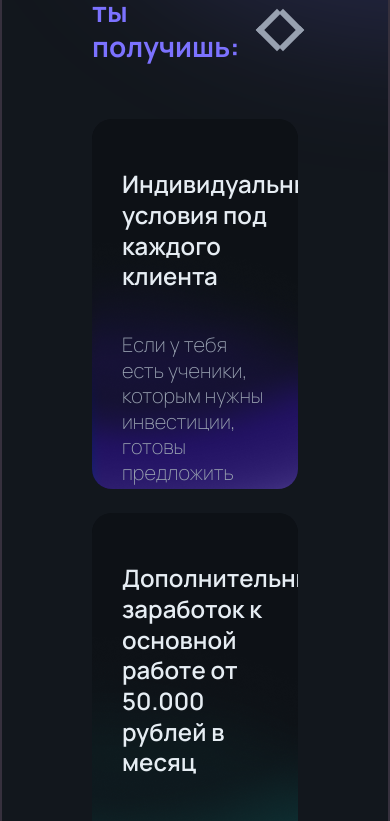
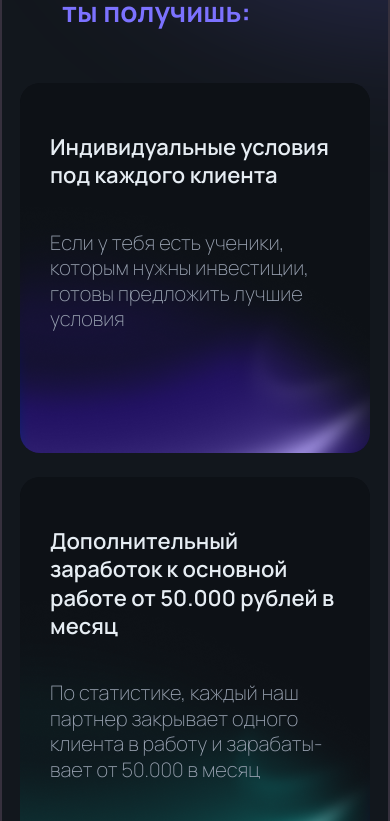
Before and after one commit to IlchenkoWebOrganization/royal-group, a website built with webpack: page src/index.html in a window 390 px wide. Shown: the part 5420-6241 px from the top of the page. Built offline with nearby package versions, Linux system fonts and the light colour scheme; what scrollmagic would draw is missing.

Commit message:
fifth block is adaptive

```diff
--- a/src/index.html
+++ b/src/index.html
@@ -376,9 +376,14 @@
         </div>
       </div>
 
+
+
+
       <div class="section-bg__body benefits">
-        <ul class="benefits__list grid grid--3">
-          <li class="benefits__item benefit-card">
+
+        <div class="benefits__list grid grid--3">
+
+            <div class="benefits__item benefit-card">
               <div class="benefit-card__bg">
 
               </div>
@@ -391,9 +396,10 @@
                   Если у тебя есть ученики, которым нужны инвестиции, готовы предложить лучшие условия
                 </p>
               </div>
-          </li>
+            </div>
 
-          <li class="benefits__item benefit-card benefit-card--green-bg">
+
+            <div class="benefits__item benefit-card benefit-card--green-bg">
               <div class="benefit-card__bg">
 
               </div>
@@ -406,9 +412,10 @@
                   По статистике, каждый наш партнер закрывает одного клиента в работу и зарабаты-вает от 50.000 в месяц
                 </p>
               </div>
-          </li>
+            </div>
 
-          <li class="benefits__item benefit-card">
+
+            <div class="benefits__item benefit-card">
               <div class="benefit-card__bg">
 
               </div>
@@ -421,8 +428,41 @@
                   Готовы предоставить ресурсы, команду и наши готовые материалы для Вашего продвижения
                 </p>
               </div>
-          </li>
-        </ul>
+            </div>
+
+            <div class="benefits__item benefit-card benefit-card--green-bg">
+              <div class="benefit-card__bg">
+
+              </div>
+
+              <div class="benefit-card__content">
+                <h4 class="benefit-card__title">
+                  Дополнительный заработок к основной работе от 50.000 рублей в месяц
+                </h4>
+                <p class="benefit-card__info">
+                  По статистике, каждый наш партнер закрывает одного клиента в работу и зарабаты-вает от 50.000 в месяц
+                </p>
+              </div>
+            </div>
+
+
+            <div class="benefits__item benefit-card">
+              <div class="benefit-card__bg">
+
+              </div>
+
+              <div class="benefit-card__content">
+                <h4 class="benefit-card__title">
+                  Бизнес-франшиза и собственное продвижение
+                </h4>
+                <p class="benefit-card__info">
+                  Готовы предоставить ресурсы, команду и наши готовые материалы для Вашего продвижения
+                </p>
+              </div>
+            </div>
+
+        </div>
+
       </div>
     </section>
 
--- a/src/index.js
+++ b/src/index.js
@@ -2,7 +2,7 @@ import './index.html';
 import './index.scss';
 import './scripts/index-scripts/shadow';
 
-import { Controller, Scene } from 'scrollmagic';
+import { Controller } from 'scrollmagic';
 
 import initSlider from './scripts/main-scripts/initSlider';
 
@@ -50,6 +50,7 @@ document.addEventListener('DOMContentLoaded', function () {
 
 
     // Инициализация слайдеров
+
     initSlider('.cases__list', '.cases__next-btn', '.cases__prev-btn');
 
 
--- a/src/index.scss
+++ b/src/index.scss
@@ -8,7 +8,6 @@
     './styles/globals';
 
 @import
-    './styles/blocks/grid',
     './styles/blocks/content',
     './styles/blocks/section',
     './styles/blocks/sticky-section',
@@ -19,7 +18,8 @@
     './styles/blocks/burger-button',
     './styles/blocks/neon-spacer',
     './styles/blocks/popup',
-    './styles/blocks/btn-arrow-with-hover';
+    './styles/blocks/btn-arrow-with-hover',
+    './styles/blocks/grid';
 
 
 @import
@@ -40,7 +40,6 @@
     './styles/index-styles/benefit-card',
     './styles/index-styles/cases',
     './styles/index-styles/case-card',
-    './styles/index-styles/slider',
     './styles/index-styles/mission',
     './styles/index-styles/statistic-item',
     './styles/index-styles/steps',
--- a/src/scripts/main-scripts/initSlider.js
+++ b/src/scripts/main-scripts/initSlider.js
@@ -1,9 +1,9 @@
 import Swiper from "swiper/bundle";
 
-export default function(swiperSelector, nextBtnSelector, prevBtnSelector) {
+export default function(swiperSelector, nextBtnSelector, prevBtnSelector, spaceBetween = 30, slidesPerView = 'auto') {
     return new Swiper(swiperSelector, {
-        slidesPerView: 'auto',
-        spaceBetween: 30,
+        slidesPerView,
+        spaceBetween,
 
 
         navigation: {
--- a/src/styles/_grid.scss
+++ /dev/null
@@ -1,34 +0,0 @@
-// Класс для инициализации grid-контейнера с модификаторами для установки количества колонок
-.grid {
-    --grid-column: 1;
-
-    display: grid;
-    grid-template-columns: repeat(var(--grid-column), 1fr);
-    gap: 40px;
-
-    @include mobile {
-        gap: 30px;
-    }
-
-    @for $i from 2 through 12 {
-        &--#{$i} {
-            --grid-column: #{$i};
-        }
-    }
-
-    &--2 {
-        @include tablet {
-            --grid-column: 1
-        }
-    }
-
-    &--3 {
-        @include tablet-with-min {
-            --grid-column: 2;
-        }
-
-        @include mobile {
-            --grid-column: 1;
-        }
-    }
-}
--- a/src/styles/blocks/_grid.scss
+++ b/src/styles/blocks/_grid.scss
@@ -24,12 +24,15 @@
     }
 
     &--3 {
-        @include tablet-with-min {
+
+        @include media-with-max(1126px) {
             --grid-column: 2;
         }
 
-        @include mobile {
+
+        @include media-with-max(734px) {
             --grid-column: 1;
         }
+
     }
 }
--- a/src/styles/blocks/_section-bg.scss
+++ b/src/styles/blocks/_section-bg.scss
@@ -9,6 +9,14 @@
   padding-block: 90px;
 
   padding-inline: 90px;
+
+  @include media-with-max(1300px) {
+    padding-inline: 30px;
+  }
+
+  @include media-with-max(1126px) {
+    padding-inline: 60px;
+  }
 
   position: relative;
 
@@ -28,7 +36,8 @@
 
     z-index: -1;
 
-        filter: blur(60px); /* Добавлено размытие */
+    filter: blur(60px);
+    /* Добавлено размытие */
   }
 
   &__header {
@@ -40,9 +49,14 @@
   }
 
   &__icon {
+    @include media-with-max(734px) {
+      @include visually-hidden();
+    }
+
+
     position: relative;
-        width: 70px; // Ширина контейнера, можно изменить по необходимости
-        height: 70px; // Высота контейнера, можно изменить по необходимости
+    width: 70px;
+    height: 30px;
 
     &::before,
     &::after {
--- a/src/styles/index-styles/_benefit-card.scss
+++ b/src/styles/index-styles/_benefit-card.scss
@@ -1,6 +1,26 @@
 .benefit-card {
-    height: 370px;
+
+    @mixin small-card {
+        max-width: 330px;
+        max-height: 380px;
+
+        min-width: 330px;
+        min-height: 380px;
+    }
+
+    max-height: 370px;
     max-width: 350px;
+
+    min-height: 370px;
+    min-width: 350px;
+
+    @include media-with-max-and-min(1196px, 1127px) {
+        @include small-card();
+    }
+
+    @include media-with-max-and-min(857px, 734px) {
+        @include small-card()
+    }
 
     background-color: var(--color-dark);
 
@@ -11,18 +31,6 @@
     position: relative;
 
     &__bg {
-        // position: absolute;
-        // width: 100%;
-        // height: 100%;
-        // background-image: url('../../images/benefit-card-purple-bg.png');
-        // background-repeat: no-repeat;
-        // background-size: 700px auto;
-        // background-position: -330px -90px;
-        // filter: blur(15px);
-        // opacity: 0.6;
-
-
-
         position: absolute;
         width: 100%;
         height: 100%;
@@ -55,6 +63,10 @@
     &__title {
         font-family: 'Manrope SemiBold';
         font-size: 24px;
+
+        @include desktop {
+            font-size: 22px;
+        }
     }
 
     &__info {
--- a/src/styles/index-styles/_benefits.scss
+++ b/src/styles/index-styles/_benefits.scss
@@ -1,3 +1,10 @@
 .benefits {
 
+    &__list {
+        justify-content: center;
+    }
+
+    &__item {
+        justify-self: center;
+    }
 }
```
Also changed, not shown: src/styles/index-styles/_slider.scss (deleted). Lines whose indentation alone changed are shown as unchanged.
